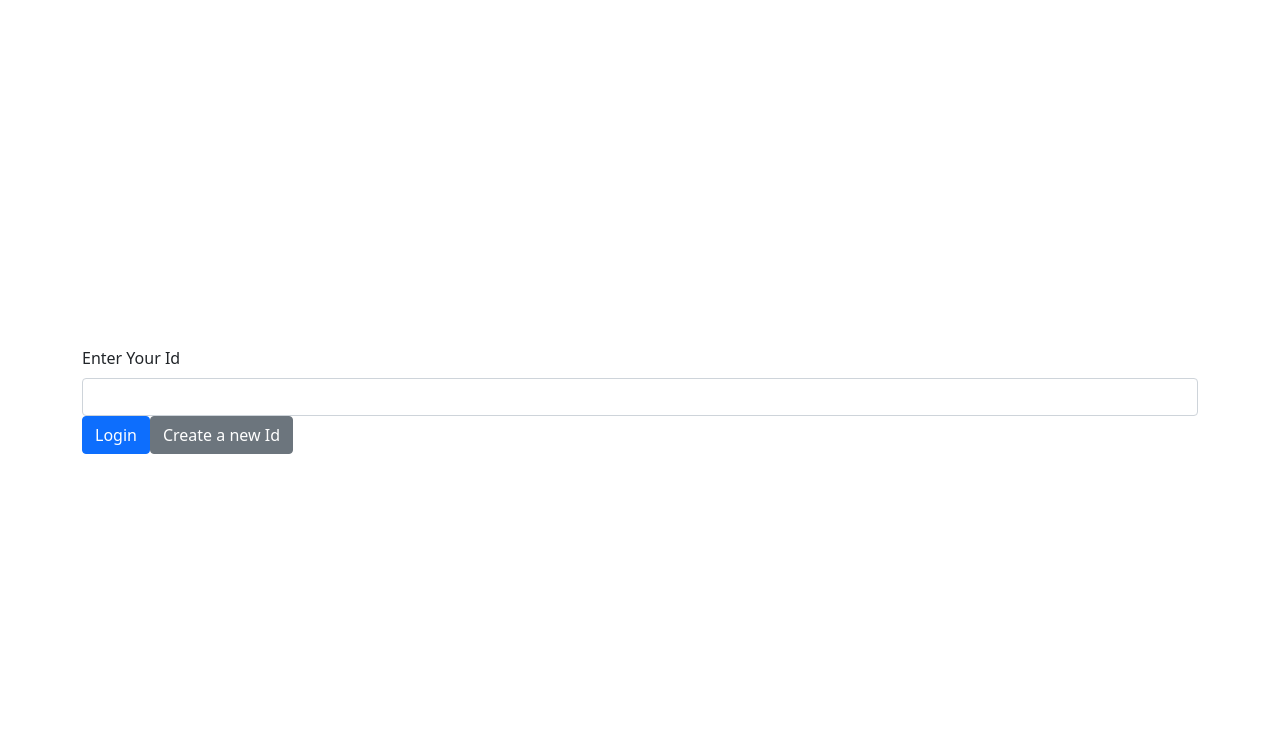
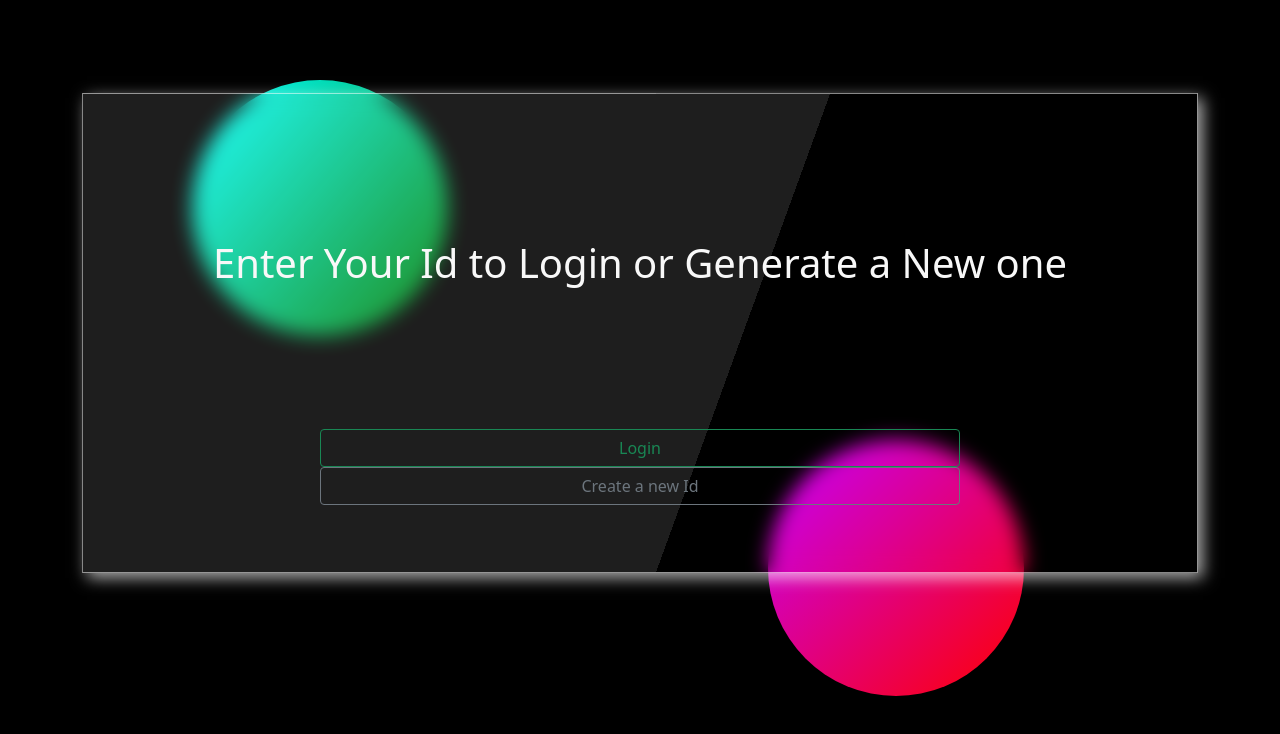
Before and after one commit to gajendra0180/Messaging-WebApp-Local-Host, a React (Create React App) app in the folder client/: page / in a window 1280 px wide. Shown: the top 734 px of the page. Built offline with nearby package versions, Linux system fonts and the light colour scheme; no server answers.

Commit message:
Imrpoved Loginpage UI

```diff
--- a/client/package.json
+++ b/client/package.json
@@ -2,7 +2,7 @@
   "name": "client",
   "version": "0.1.0",
   "private": true,
-  "proxy":"http://localhost:5000",
+  "proxy": "http://localhost:5000",
   "dependencies": {
     "@testing-library/jest-dom": "^5.16.1",
     "@testing-library/react": "^12.1.2",
@@ -12,6 +12,7 @@
     "react": "^17.0.2",
     "react-bootstrap": "^2.1.0",
     "react-dom": "^17.0.2",
+    "react-router-dom": "^5.2.0",
     "react-scripts": "5.0.0",
     "socket.io-client": "^4.4.1",
     "uuid": "^8.3.2",
--- a/client/src/components/App.js
+++ b/client/src/components/App.js
@@ -6,8 +6,9 @@ import { ContactsProvider } from "../contexts/ContactsProvider";
 import { ConversationsProvider } from "../contexts/ConversationsProvider";
 import { SocketProvider } from "../contexts/SocketProvider";
 
+import { BrowserRouter as Router, Switch, Route } from "react-router-dom";
+
 function App() {
-
   const [id, setId] = useLocalStorage("id");
 
   const dashboard = (
@@ -20,6 +21,15 @@ function App() {
     </SocketProvider>
   );
 
-  return id ? dashboard : <Login onIdSubmit={setId} />;
+  return (
+    <Router>
+      <Switch>
+        <Route
+          path="/"
+          component={props=> id ? dashboard : <Login onIdSubmit={setId} {...props} />}
+        />
+      </Switch>
+    </Router>
+  );
 }
 export default App;
--- a/client/src/components/Contacts.js
+++ b/client/src/components/Contacts.js
@@ -6,10 +6,16 @@ export default function Contacts() {
   const { contacts } = useContacts();
 
   return (
-    <ListGroup variant="flush" style={{width:"100vw"}}>
-      {contacts.map((contact) => (
-        <ListGroup.Item key={contact.id}>{contact.name}</ListGroup.Item>
-      ))}
-    </ListGroup>
+    <>
+      <div className="text-white">
+        Here goes all your contacts.To start Conversation with any member please
+        move to conversations and select any contact to start conversation.
+      </div>
+      <ListGroup variant="flush" style={{ width: "100vw" }}>
+        {contacts.map((contact) => (
+          <ListGroup.Item key={contact.id}>{contact.name}</ListGroup.Item>
+        ))}
+      </ListGroup>
+    </>
   );
 }
--- /dev/null
+++ b/client/src/components/Login.css
@@ -0,0 +1,50 @@
+.heading {
+  color: rgb(248, 248, 248);
+  text-align: center;
+  /* transform: translateY(10vh); */
+}
+.full {
+  background-color: black;
+  display: flex;
+  z-index: -3;
+  height: 100vh;
+  width: 100vw;
+  padding: 1vw;
+}
+.form {
+  padding-top: 7% !important;
+  transform: translateY(10vh);
+  display: flex;
+  justify-content: center;
+  align-items: center;
+  flex-wrap: wrap;
+  border: 1px solid rgba(255, 255, 255, 0.534);
+  z-index: 2;
+  backdrop-filter: blur(10px);
+  height:60vh;
+  background-image: linear-gradient(
+    -70deg,
+    rgba(255, 255, 255, 0) 42%,
+    rgba(255, 255, 255, 0.116) 42%
+  );
+  box-shadow: 5px 5px 15px rgba(255, 255, 255, 0.671);
+}
+
+.circle {
+  position: absolute;
+  width: 20vw;
+  height: 20vw;
+  background-color: blue;
+  border-radius: 50%;
+  z-index: 0;
+}
+.circle1 {
+  top: 10vh;
+  left: 15vw;
+  background-image: linear-gradient(-50deg, green, cyan);
+}
+.circle2 {
+  background-image: linear-gradient(-45deg, red, rgb(195, 0, 255));
+  left: 60vw;
+  top: 55vh;
+}
--- a/client/src/components/Login.js
+++ b/client/src/components/Login.js
@@ -1,15 +1,19 @@
-import React, { useRef } from "react";
+import React, { useRef, useState } from "react";
 import { Container, Form, Button } from "react-bootstrap";
 import { v4 as uuidV4 } from "uuid";
+import "./Login.css";
 
 const PREFIX = "chatapp-clone-";
 export default function Login({ onIdSubmit }) {
+  const [showLoginInputField, setShowLoginInputField] = useState(false);
   const idRef = useRef();
 
   function handleSubmit(e) {
     e.preventDefault();
+    if (showLoginInputField == false) setShowLoginInputField(true);
 
     console.log(idRef.current.value);
+    if (!idRef.current.value) return;
 
     // receiving data  from  backend
     const GetData = async (e) => {
@@ -24,7 +28,10 @@ export default function Login({ onIdSubmit }) {
         .then((text) => {
           console.log(JSON.parse(text));
           if (JSON.parse(text) == "No Such user") {
-            //  alert("No Such user exists in our database")
+            alert(
+              `We are not able to find an account with the id \"${idRef.current.value}\" `
+            );
+            idRef.current.value = "";
             console.log("No such user");
           } else {
             localStorage.setItem(
@@ -57,22 +64,51 @@ export default function Login({ onIdSubmit }) {
   function createNewId() {
     onIdSubmit(uuidV4());
   }
+  return (
+    <div className="full">
+      <Container className="container">
+        <div className="circle circle1"></div>
+        <div className="circle circle2"></div>
 
-  return (
-    <Container
-      className="align-items-center d-flex"
-      style={{ height: "100vh" }}
+        <div className="form">
+          <div className="heading">
+            <h1>Enter Your Id to Login or Generate a New one</h1>
+          </div>
+          <Form
+            className="d-flex flex-column flex-wrap"
+            onSubmit={handleSubmit}
           >
-      <Form className="w-100" onSubmit={handleSubmit}>
-        <Form.Group>
-          <Form.Label className="label">Enter Your Id</Form.Label>
-          <Form.Control type="text" ref={idRef}></Form.Control>
+            <Form.Group
+              className={`${
+                showLoginInputField ? "d-flex" : "d-none"
+              } flex-column flex-wrap mb-5`}
+              style={{ justifyContent: "center" }}
+            >
+              <Form.Label className="text-white">Enter Your Id</Form.Label>
+              <Form.Control
+                className="inp"
+                type="text"
+                ref={idRef}
+              ></Form.Control>
             </Form.Group>
-        <Button type="submit">Login</Button>
-        <Button onClick={createNewId} variant="secondary">
+            <Button
+              className="btn"
+              style={{ minWidth: "50vw" }}
+              variant="outline-success"
+              type="submit"
+            >
+              Login
+            </Button>
+            <Button
+              onClick={createNewId}
+              style={{ minWidth: "50vw" }}
+              variant="outline-secondary"
+            >
               Create a new Id
             </Button>
           </Form>
+        </div>
       </Container>
+    </div>
   );
 }
```
Also changed, not shown: client/src/components/OpenConversation.js (+27 -19 lines), client/src/components/Sidebar.js (+11 -5 lines), 1 other file (tests, documents, lock files or other folders). Lines whose indentation alone changed are shown as unchanged.
